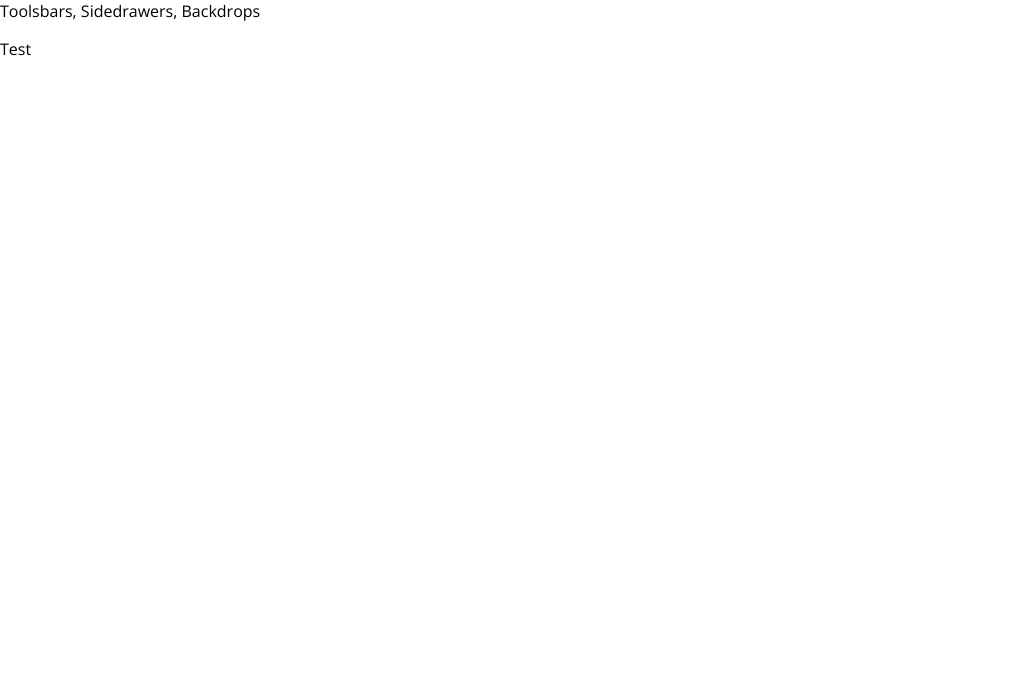
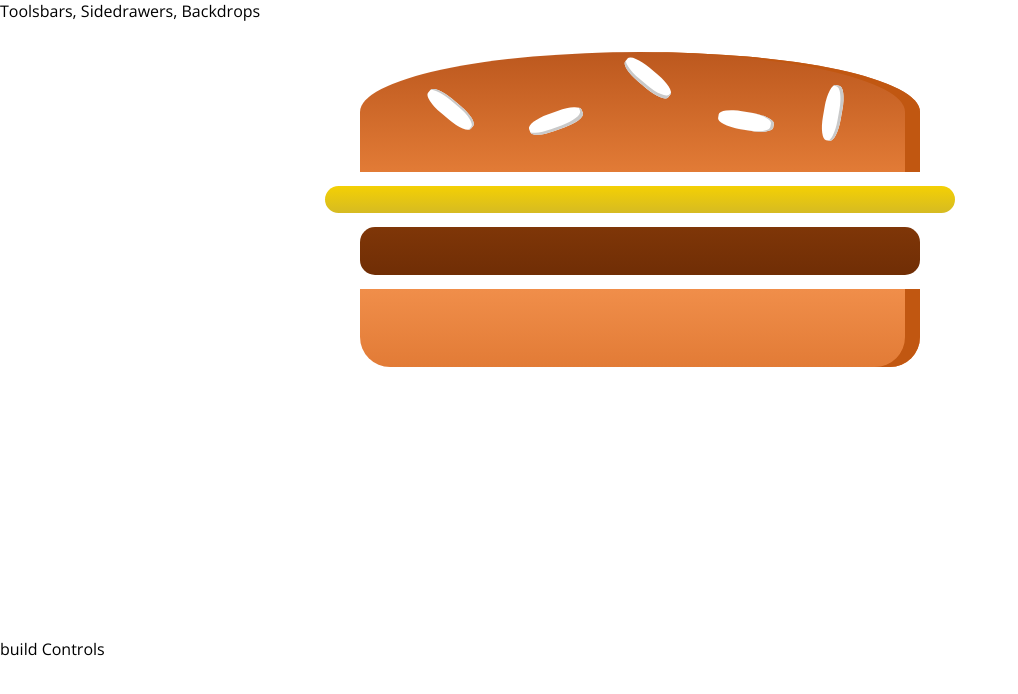
Before and after one commit to mave108/burger-app, a React app: page / in a window 1280 px wide. Shown: the top 694 px of the page, without its empty margins (0-1018 px from the left). Built offline with nearby package versions, Linux system fonts and the light colour scheme.

Commit message:
rendering static burger

```diff
--- a/package.json
+++ b/package.json
@@ -31,6 +31,7 @@
     "postcss-flexbugs-fixes": "3.2.0",
     "postcss-loader": "2.0.8",
     "promise": "8.0.1",
+    "prop-types": "^15.6.2",
     "raf": "3.4.0",
     "react": "^16.4.1",
     "react-dev-utils": "^5.0.1",
--- a/src/App.js
+++ b/src/App.js
@@ -1,11 +1,13 @@
 import React, { Component } from 'react';
 import Layout from './components/layout/layout';
+import BurgerBuilder from './containers/burgerBuilder/burgerBuilder';
+
 class App extends Component {
   render() {
     return (
       <div>
         <Layout>
-          <p>Test</p>
+          <BurgerBuilder />
         </Layout>
       </div>
     );
--- /dev/null
+++ b/src/components/burger/burger.css
@@ -0,0 +1,28 @@
+.Burger{
+  width: 100%;
+  margin: auto;
+  height: 250px;
+  overflow: scroll;
+  text-align: center;
+  font-weight: bold;
+  font-size: 1.2rem;
+}
+
+@media ( min-width: 500px) and (min-height:400px) {
+  .Burger{
+    width: 350px;
+    height: 300px;
+  }
+}
+@media ( min-width: 500px) and (min-height:401px) {
+  .Burger{
+    width: 450px;
+    height: 400px;
+  }
+}
+@media ( min-width: 1000px) and (min-height:700px) {
+  .Burger{
+    width: 700px;
+    height: 600px;
+  }
+}
--- /dev/null
+++ b/src/components/burger/burger.js
@@ -0,0 +1,16 @@
+import React from 'react'
+import BurgerIngredient from './burgerIngredient/burgerIngredient'
+import Classes from './burger.css'
+
+const burger = ( props ) =>{
+   return (
+      <div className={Classes.Burger}>
+            <BurgerIngredient type="bread-top" />
+            <BurgerIngredient type="cheese" />
+            <BurgerIngredient type="meat" />
+            <BurgerIngredient type="bread-bottom" />
+      </div>
+   );
+}
+
+export default burger;
--- /dev/null
+++ b/src/components/burger/burgerIngredient/burgerIngredient.css
@@ -0,0 +1,113 @@
+.BreadBottom {
+    height: 13%;
+    width: 80%;
+    background: linear-gradient(#F08E4A, #e27b36);
+    border-radius: 0 0 30px 30px;
+    box-shadow: inset -15px 0 #c15711;
+    margin: 2% auto;
+}
+
+.BreadTop {
+    height: 20%;
+    width: 80%;
+    background: linear-gradient(#bc581e, #e27b36);
+    border-radius: 50% 50% 0 0;
+    box-shadow: inset -15px 0 #c15711;
+    margin: 2% auto;
+    position: relative;
+}
+
+.Seeds1 {
+    width: 10%;
+    height: 15%;
+    position: absolute;
+    background-color: white;
+    left: 30%;
+    top: 50%;
+    border-radius: 40%;
+    transform: rotate(-20deg);
+    box-shadow: inset -2px -3px #c9c9c9;
+}
+
+.Seeds1:after {
+    content: "";
+    width: 100%;
+    height: 100%;
+    position: absolute;
+    background-color: white;
+    left: -170%;
+    top: -260%;
+    border-radius: 40%;
+    transform: rotate(60deg);
+    box-shadow: inset -1px 2px #c9c9c9;
+  }
+
+.Seeds1:before {
+    content: "";
+    width: 100%;
+    height: 100%;
+    position: absolute;
+    background-color: white;
+    left: 180%;
+    top: -50%;
+    border-radius: 40%;
+    transform: rotate(60deg);
+    box-shadow: inset -1px -3px #c9c9c9;
+  }
+
+  .Seeds2 {
+    width: 10%;
+    height: 15%;
+    position: absolute;
+    background-color: white;
+    left: 64%;
+    top: 50%;
+    border-radius: 40%;
+    transform: rotate(10deg);
+    box-shadow: inset -3px 0 #c9c9c9;
+  }
+
+  .Seeds2:before {
+    content: "";
+    width: 100%;
+    height: 100%;
+    position: absolute;
+    background-color: white;
+    left: 150%;
+    top: -130%;
+    border-radius: 40%;
+    transform: rotate(90deg);
+    box-shadow: inset 1px 3px #c9c9c9;
+  }
+
+
+.Meat {
+    width: 80%;
+    height: 8%;
+    background: linear-gradient(#7f3608, #702e05);
+    margin: 2% auto;
+    border-radius: 15px;
+}
+
+.Cheese {
+    width: 90%;
+    height: 4.5%;
+    margin: 2% auto;
+    background: linear-gradient(#f4d004, #d6bb22);
+    border-radius: 20px;
+}
+
+.Salad {
+    width: 85%;
+    height: 7%;
+    margin: 2% auto;
+    background: linear-gradient(#228c1d, #91ce50);
+    border-radius: 20px;
+}
+
+.Bacon {
+    width: 80%;
+    height: 3%;
+    background: linear-gradient(#bf3813, #c45e38);
+    margin: 2% auto;
+}
--- /dev/null
+++ b/src/components/burger/burgerIngredient/burgerIngredient.js
@@ -0,0 +1,48 @@
+import React, { Component } from 'react';
+import Classes from './burgerIngredient.css'
+import PropTypes from 'prop-types';
+
+class BurgerIngredient extends Component {
+
+  render(){
+   let ingredient = null;
+
+   switch( this.props.type ){
+      case ( 'bread-bottom' ):
+           ingredient = <div className={Classes.BreadBottom}></div>;
+           break;
+      case ( 'bread-top' ):
+           ingredient = (
+             <div className={Classes.BreadTop}>
+                <div className={Classes.Seeds1}></div>
+                <div className={Classes.Seeds2}></div>
+             </div>
+           );
+          break;
+      case ( 'meat' ):
+          ingredient = <div className={Classes.Meat}></div>;
+          break;
+      case ( 'bacon' ):
+          ingredient = <div className={Classes.Bacon}></div>;
+          break;
+      case ( 'salad' ):
+          ingredient = <div className={Classes.Salad}></div>;
+          break;
+
+      case ( 'cheese' ):
+          ingredient = <div className={Classes.Cheese}></div>;
+          break;
+      default:
+          ingredient = null;
+
+   }
+
+   return ingredient;
+ }
+}
+
+BurgerIngredient.PropTypes = {
+  type: PropTypes.string.isRequired
+};
+
+export default BurgerIngredient;
--- a/src/components/layout/layout.js
+++ b/src/components/layout/layout.js
@@ -6,7 +6,7 @@
   return (
   <Aux>
      <div>Toolsbars, Sidedrawers, Backdrops</div>
-     <main>
+     <main className={Classes.Content}>
        { props.children}
      </main>
   </Aux>
--- /dev/null
+++ b/src/containers/burgerBuilder/burgerBuilder.js
@@ -0,0 +1,16 @@
+import React, { Component } from 'react';
+import Aux from '../../hoc/aux';
+import Burger from '../../components/burger/burger'
+
+class BurgerBuilder extends Component{
+  render() {
+       return (
+         <Aux>
+           <Burger />
+           <div>build Controls</div>
+         </Aux>
+       );
+  }
+}
+
+export default BurgerBuilder;
```
